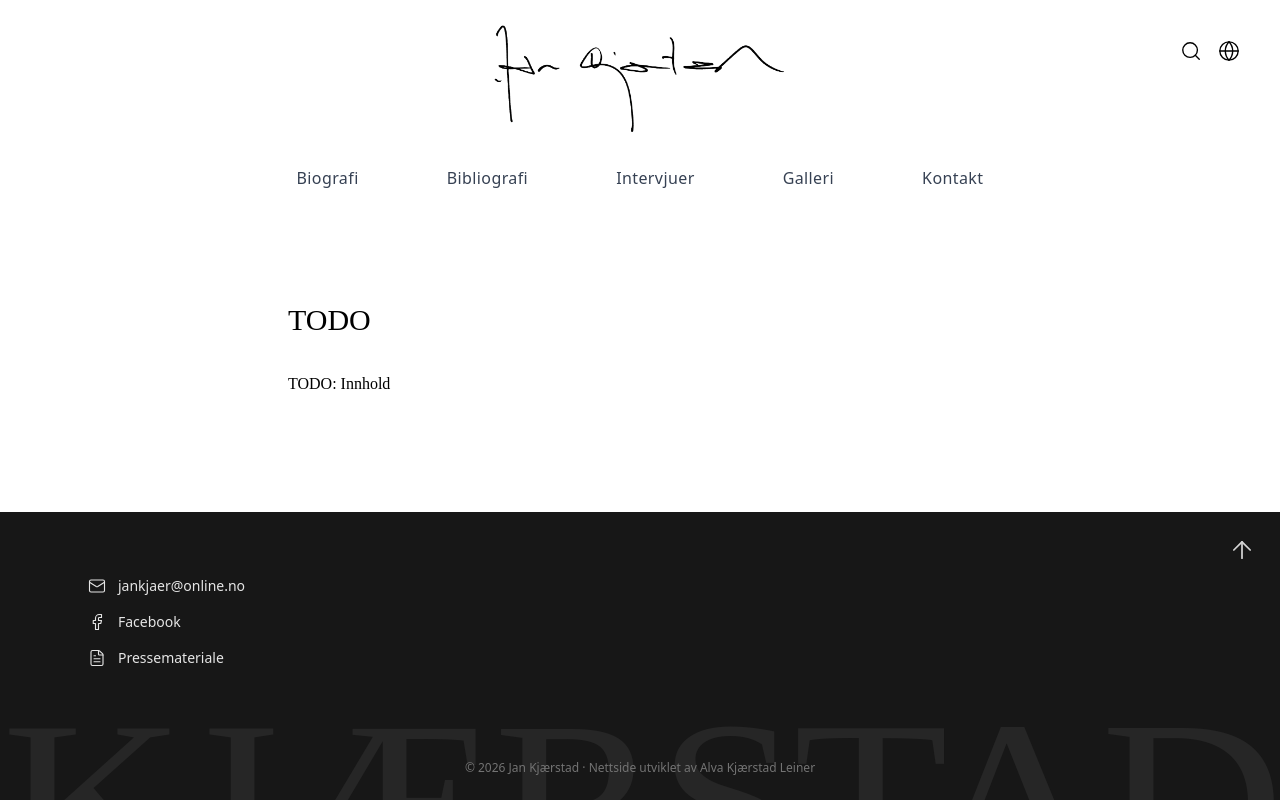
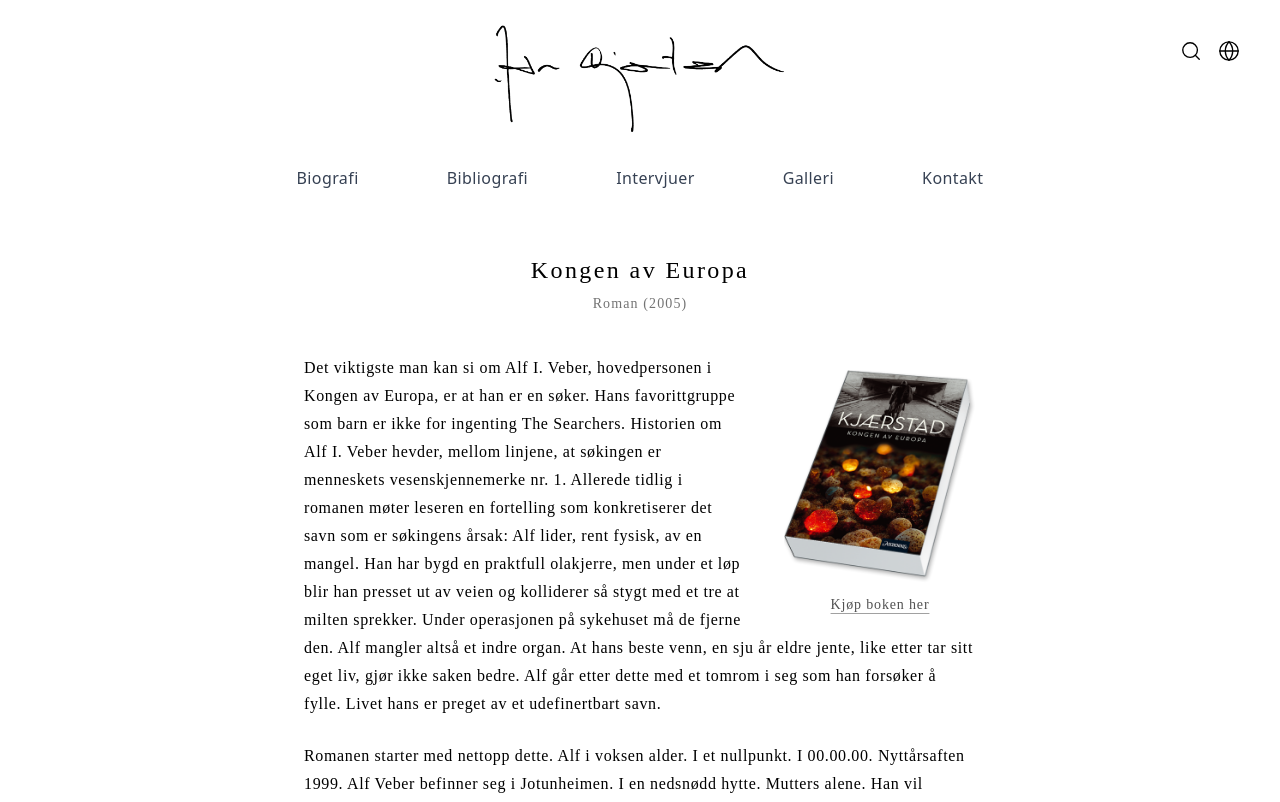
Before and after one commit to alvakleiner/JanKjaer, a React (Vite) app: page /bibliografi/kongen-av-europa in a window 1280 px wide. Shown: the top 802 px of the page. Built offline with nearby package versions, Linux system fonts and the light colour scheme.

Commit message:
feat: Create kongen av europa page

```diff
--- a/src/pages/Bibliografi/kjaerstads-matrise.tsx
+++ b/src/pages/Bibliografi/kjaerstads-matrise.tsx
@@ -14,7 +14,7 @@ const kjærstadsMatriseContent: BookPageContent = {
   coverImage: {
     src: "/images/kjaerstads-matrise-3d.png",
   },
-  quotesTitle: { no: "Sitater", en: "Reviews" },
+  quotesTitle: { no: "Sitat", en: "Review" },
   quotes: [
     {
       text: "«På 950 sider får du den grensesprengende sakprosaen som Norges mest globalorienterte forfatter har produsert de siste 25 årene … Dette er bonusboka for deg som ønsker mer sesam-sesam i tilværelsen.»",
--- a/src/pages/Bibliografi/kongen-av-europa.tsx
+++ b/src/pages/Bibliografi/kongen-av-europa.tsx
@@ -1,15 +1,50 @@
-export default function BookPage() {
-  return (
-    <section className="bg-white">
-      <div className="max-w-3xl mx-auto px-4 md:px-8 py-16">
-        <h1 className="font-['Playfair_Display',serif] text-3xl">
-          TODO
-        </h1>
+import BookPage from "../../components/BookPage"
+import type { BookPageContent } from "../../components/BookPage"
 
-        <div className="mt-8 font-['Lora',serif] text-[16px] leading-7 space-y-6">
-          <p>TODO: Innhold</p>
-        </div>
-      </div>
-    </section>
-  )
+const kongenAvEuropaContent: BookPageContent = {
+  title: { no: "Kongen av Europa", en: "The King of Europe" },
+  meta: { no: "Roman (2005)", en: "Novel (2005)" },
+  buyLink: {
+    no: { label: "Kjøp boken her", href: "https://aschehoug.no/kongen-av-europa-4" },
+    en: { label: "Buy the book here", href: "https://aschehoug.no/kongen-av-europa-4" },
+  },
+  coverImage: {
+    src: "/images/kongen-av-europa-3d.png",
+  },
+  quotesTitle: { no: "Sitater", en: "Reviews" },
+  quotes: [
+    {
+      text: "«En riktig majestetisk roman og en hovedperson med atskillig sjarm, kaos og uorden rundt seg … en roman som faktisk er god lesning.»",
+      source: "Guri Hjeltnes, VG",
+      diceImg: "/images/terningkast5.png",
+    },
+    {
+      text: "«En roman som Kongen av Europa kan ikke, når man akkurat har lest den, ytes rettferdighet gjennom en anmeldelse … Det er en roman som må leses langsomt, og gjenleses.»",
+      source: "Hans H. Skei, Aftenposten",
+    },
+    {
+      text: "«En norsk berättarkung.»",
+      source: "Eva Ström, Sydsvenska Dagbladet",
+    },
+  ],
+  paragraphs: {
+    no: [
+      "Det viktigste man kan si om Alf I. Veber, hovedpersonen i Kongen av Europa, er at han er en søker. Hans favorittgruppe som barn er ikke for ingenting The Searchers. Historien om Alf I. Veber hevder, mellom linjene, at søkingen er menneskets vesenskjennemerke nr. 1. Allerede tidlig i romanen møter leseren en fortelling som konkretiserer det savn som er søkingens årsak: Alf lider, rent fysisk, av en mangel. Han har bygd en praktfull olakjerre, men under et løp blir han presset ut av veien og kolliderer så stygt med et tre at milten sprekker. Under operasjonen på sykehuset må de fjerne den. Alf mangler altså et indre organ. At hans beste venn, en sju år eldre jente, like etter tar sitt eget liv, gjør ikke saken bedre. Alf går etter dette med et tomrom i seg som han forsøker å fylle. Livet hans er preget av et udefinertbart savn.",
+      "Romanen starter med nettopp dette. Alf i voksen alder. I et nullpunkt. I 00.00.00. Nyttårsaften 1999. Alf Veber befinner seg i Jotunheimen. I en nedsnødd hytte. Mutters alene. Han vil markere årtusenskiftet på en topp der han ble kysset uforglemmelig av en kvinne. Det ender med at han går seg vill og må tilbringe årtusenskiftet i en snøhule. Like etter drar han til London for å lete etter denne kvinnen, Anna Fleischer, en fjern slektning av generalen som sto imot tyskerne i Nord-Norge i 1940, en general hvis motto var å alltid være i angrep.",
+      "Romanens nåtidsplan er lagt til London, og mens handlingen ruller og går i denne metropolen, får leseren stadige tilbakeblikk på Alfs fortidige liv og karriere.",
+      "Det er heller ingen tilfeldighet at mye av handlingen er lagt til London, til Europa. Dette er en roman som ble utgitt i 2005, et år preget av hundreårsjubileet, et år da nordmenn kanskje litt for mye feiret seg selv og sin egen fortreffelighet. Kongen av Europa forsøker å se ut, vise at vi bare kan overleve som nasjon hvis vi henter inspirasjon utenfor landets grenser.",
+      "Alf er en søker på alle plan; han søker etter et livsprosjekt, han søker etter en far og en mor, han søker etter en venn, han søker ikke minst etter en kjæreste. Og dette siste er naturligvis et hovedspor gjennom hele romanen. Allerede tidlig i historien ser han en jente og følger etter henne inn i en høyblokk hvor han må ringe på alle de førti dørene for å finne henne.",
+      "Han sneier innom flere kvinner i løpet av historien, og da han er i London, etter å ha blitt avvist av Anna Fleischer, møter han en annen, en ung kvinne, og innleder et slags forhold til henne.",
+      "Alf rommer en motsetning, og det er den samme motsetningen de fleste mennesker rommer. Han er en romantiker som ønsker å være et opplysningsmenneske. Eller omvendt: Han forsøker å leve etter fornuften, men oppdager stadig hvordan følelsen stikker av med seieren. Denne konflikten er kanskje ikke så overraskende i og med at Alfs far arbeider ved den farmasøytiske bedriften Nyegaard & Co, kalt Nyco, der han er involvert i arbeidet med å gjennomlyse menneskets hjerne, finne nye kontrastmidler som kan brukes i røntgen. Alfs mor arbeider derimot i Gyldendal Norsk Forlag, men hun har aldri lest en bok. Hun er imidlertid en kløpper på slagere, kan alle tidens populære sanger som hun hele tiden går rundt og nynner.",
+      "Det er altså mye musikk i boken, og det er ingen grunn til å skjule at også Alf, i lange passasjer av livet, tar sin tilflukt til musikken – både med å spille og å komponere. For det er faktisk sånn at av og til kan en popsang på 2 minutter og 37 sekunder si mer enn hele Store Norske leksikon til sammen.",
+      "Men ingenting er som en roman, som kan kombinere både popsangens magi og de uutsigelige innsikter bare skriften kan gi. I romanen kan man nemlig oppleve at hjertet og hjernen ligger vegg i vegg.",
+    ],
+    en: [
+      "Alf I. Veber is an individual who suffers from serious shortcomings. As a child, he loses his spleen after an accident, and shortly after, his best friend commits suicide. Alf's existence is marked by a feeling of loss that manifests itself in various ways, and by a hunger for enlightenment which drives him to launch into a series of breakneck projects. The novel opens on New Year's Eve 1999, which Alf spends alone in a snow cave in the mountains. Shortly after, he goes to London, where the remainder of the novel is set, to find the woman he thinks he loves. Drawn between the rational and the romantic, and constantly having to confront stories from his past, Alf is light years away from being a king. But perhaps it is possible to be a winner even if you are, on the surface of things, a loser?",
+    ],
+  },
 }
+
+export default function kongenAvEuropa() {
+  return <BookPage content={kongenAvEuropaContent} />
+}
```
Also changed, not shown: public/images/kongen-av-europa-3d.png (added).
